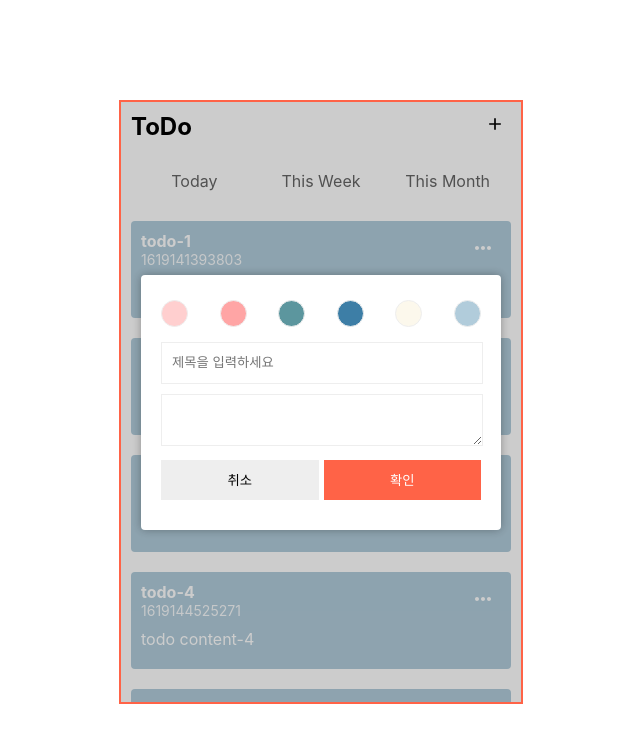
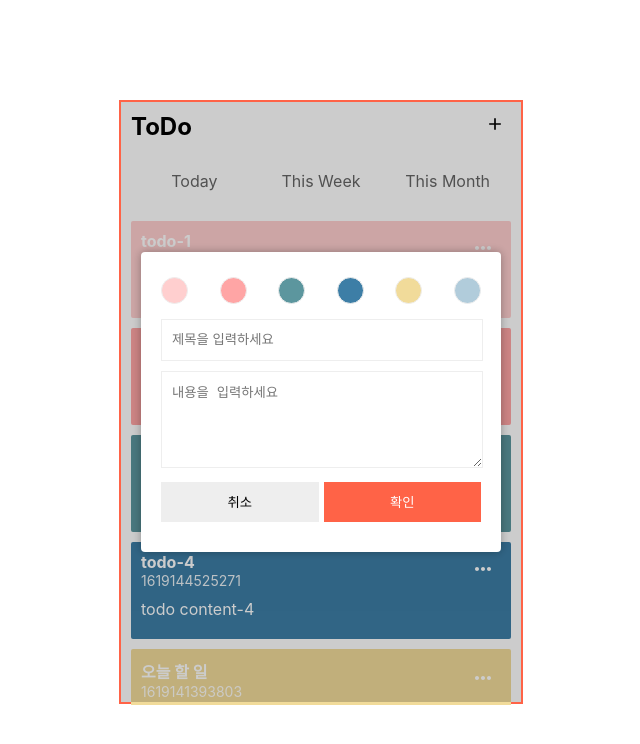
Before and after one commit to yuri0411/todo-list, a React (Create React App) app: page / in a window 1280 px wide. Both pictures are taken after a click on the button 816 px from the left and 126 px from the top of the page. Shown: the top 744 px of the page, without its empty margins (321-961 px from the left). Built offline with nearby package versions, Linux system fonts and the light colour scheme; data requests are answered from the project's data file.

Commit message:
todo list 구현

```diff
--- a/db.json
+++ b/db.json
@@ -4,31 +4,212 @@
       "id": 1,
       "title": "todo-1",
       "content": "todo content-1",
-      "date": 1619141393803
+      "date": 1619141393803,
+      "background": "#ffcfcf"
     },
     {
       "id": 2,
       "title": "todo-2",
       "content": "todo content-2",
-      "date": 1619141462159
+      "date": 1619141462159,
+      "background": "#ffa5a5"
     },
     {
       "id": 3,
       "title": "todo-3",
       "content": "todo content-3",
-      "date": 1619144488386
+      "date": 1619144488386,
+      "background": "#5c969e"
     },
     {
       "id": 4,
       "title": "todo-4",
       "content": "todo content-4",
-      "date": 1619144525271
+      "date": 1619144525271,
+      "background": "#3d7ea6"
     },
     {
       "title": "오늘 할 일",
       "content": "todo content",
       "date": 1619141393803,
-      "id": 5
+      "id": 5,
+      "background": "#f1db9a"
+    },
+    {
+      "id": 6
+    },
+    {
+      "id": 7
+    },
+    {
+      "title": "sdfsd",
+      "content": "fsdf",
+      "id": 8
+    },
+    {
+      "title": "안녕하세요",
+      "content": "안녕하세요",
+      "id": 9
+    },
+    {
+      "title": "dfs",
+      "content": "dfsdf",
+      "date": null,
+      "id": 10
+    },
+    {
+      "title": "sdfs",
+      "content": "sdfsdf",
+      "date": null,
+      "colors": [
+        "#ffcfcf",
+        "#ffa5a5",
+        "#5c969e",
+        "#3d7ea6",
+        "#f1db9a",
+        "#b1ccdb"
+      ],
+      "id": 11
+    },
+    {
+      "title": "ddd",
+      "content": "ddd",
+      "date": null,
+      "colors": [
+        "#ffcfcf",
+        "#ffa5a5",
+        "#5c969e",
+        "#3d7ea6",
+        "#f1db9a",
+        "#b1ccdb"
+      ],
+      "id": 12
+    },
+    {
+      "title": "",
+      "content": "",
+      "date": null,
+      "colors": [
+        "#ffcfcf",
+        "#ffa5a5",
+        "#5c969e",
+        "#3d7ea6",
+        "#f1db9a",
+        "#b1ccdb"
+      ],
+      "id": 13
+    },
+    {
+      "title": "",
+      "content": "",
+      "date": null,
+      "colors": [
+        "#ffcfcf",
+        "#ffa5a5",
+        "#5c969e",
+        "#3d7ea6",
+        "#f1db9a",
+        "#b1ccdb"
+      ],
+      "id": 14
+    },
+    {
+      "title": "",
+      "content": "",
+      "date": null,
+      "colors": [
+        "#ffcfcf",
+        "#ffa5a5",
+        "#5c969e",
+        "#3d7ea6",
+        "#f1db9a",
+        "#b1ccdb"
+      ],
+      "id": 15
+    },
+    {
+      "title": "",
+      "content": "",
+      "date": null,
+      "colors": [
+        "#ffcfcf",
+        "#ffa5a5",
+        "#5c969e",
+        "#3d7ea6",
+        "#f1db9a",
+        "#b1ccdb"
+      ],
+      "id": 16
+    },
+    {
+      "title": "",
+      "content": "",
+      "date": null,
+      "colors": [
+        "#ffcfcf",
+        "#ffa5a5",
+        "#5c969e",
+        "#3d7ea6",
+        "#f1db9a",
+        "#b1ccdb"
+      ],
+      "id": 17
+    },
+    {
+      "title": "",
+      "content": "",
+      "date": null,
+      "colors": [
+        "#ffcfcf",
+        "#ffa5a5",
+        "#5c969e",
+        "#3d7ea6",
+        "#f1db9a",
+        "#b1ccdb"
+      ],
+      "id": 18
+    },
+    {
+      "title": "",
+      "content": "",
+      "date": null,
+      "colors": [
+        "#ffcfcf",
+        "#ffa5a5",
+        "#5c969e",
+        "#3d7ea6",
+        "#f1db9a",
+        "#b1ccdb"
+      ],
+      "id": 19
+    },
+    {
+      "title": "ㅇㅇㅇ",
+      "content": "₩ㅇㅇㅇ",
+      "date": null,
+      "colors": [
+        "#ffcfcf",
+        "#ffa5a5",
+        "#5c969e",
+        "#3d7ea6",
+        "#f1db9a",
+        "#b1ccdb"
+      ],
+      "id": 20
+    },
+    {
+      "title": "hkh",
+      "content": "hhh",
+      "date": null,
+      "colors": [
+        "#ffcfcf",
+        "#ffa5a5",
+        "#5c969e",
+        "#3d7ea6",
+        "#f1db9a",
+        "#b1ccdb"
+      ],
+      "id": 21
     }
   ]
 }
--- a/src/App.css
+++ b/src/App.css
@@ -13,7 +13,6 @@ button:focus, input:focus, textarea:focus {
   position: relative;
   top: 100px;
   left: 50%;
-  overflow: hidden;
   width: 400px;
   height: 600px;
   margin-left: -200px;
@@ -60,8 +59,8 @@ button:focus, input:focus, textarea:focus {
 /* TodoItem */
 .item-wrapper {
   background: #b1ccdb;
-  border-radius: 4px;
-  margin-bottom: 20px;
+  border-radius: 2px;
+  margin-bottom: 10px;
   padding: 10px;
 }
 .item-wrapper:last-child {
--- a/src/components/Dropdown.js
+++ b/src/components/Dropdown.js
@@ -1,38 +1,54 @@
-import React, {useState} from 'react';
-import {MdMoreHoriz} from "react-icons/md";
+import React, { useState } from 'react'
+import { MdMoreHoriz } from 'react-icons/md'
+import axios from 'axios'
 
-
-const list =[
+const Dropdown = ({ selected }) => {
+    const list = [
         {
             item: '편집',
+            action: () => {
+                console.log('edit')
+            },
         },
         {
             item: '삭제',
-    }
+            action: () => {
+                onRemove()
+            },
+        },
     ]
-const Dropdown = ({ selected }) => {
-
     const [openTooltip, setOpenTooltip] = useState(false)
     const tooltip = () => {
         setOpenTooltip(!openTooltip)
     }
-    return(
+    const onRemove = () => {
+        axios
+            .delete('http://localhost:5000/todo')
+            .then(function (response) {
+                console.log(response.data)
+            })
+            .catch(function (error) {
+                console.log(error)
+            })
+    }
+    return (
         <div className="dropdown-wrapper">
             <button onClick={tooltip}>
                 <MdMoreHoriz size={24} color="white" />
             </button>
-            { openTooltip
-                ? (
+            {openTooltip ? (
                 <div className="dropdown-wrapper-content">
-                        {list.map((item) => (
-                            <div className="dropdown-wrapper-content-item">
+                    {list.map((item, i) => (
+                        <div
+                            key={i}
+                            className="dropdown-wrapper-content-item"
+                            onClick={item.action}
+                        >
                             {item.item}
                         </div>
                     ))}
                 </div>
-                )
-                : null
-            }
+            ) : null}
         </div>
     )
 }
--- a/src/components/Modal.js
+++ b/src/components/Modal.js
@@ -1,36 +1,96 @@
-import React from 'react';
+import React, { useEffect, useRef, useState } from 'react'
+import axios from 'axios'
+import dayjs from 'dayjs'
 
-const Popover = (props) => {
-    const { open, close } = props;
-    const onSubmit = () => {
-        console.log('submit')
+const colors = [
+    '#ffcfcf',
+    '#ffa5a5',
+    '#5c969e',
+    '#3d7ea6',
+    '#f1db9a',
+    '#b1ccdb',
+]
+const date = dayjs('')
+
+const Popover = props => {
+    const { open, close } = props
+    const [values, setValues] = useState({
+        title: '',
+        content: '',
+    })
+    const { title, content } = values
+    const nextId = useRef(6)
+
+    const onChange = e => {
+        const { value, name } = e.target
+        setValues({
+            ...values,
+            [name]: value,
+        })
     }
-    const colors = ['#ffcfcf', '#ffa5a5', '#5c969e', '#3d7ea6', '#fcf8ec', '#b1ccdb'];
 
-    return(
+    const onClose = () => {
+        close(false)
+        setValues('')
+    }
+
+    const onSubmit = e => {
+        e.preventDefault()
+
+        axios
+            .post('http://localhost:5000/todo', {
+                title,
+                content,
+                date,
+                colors,
+            })
+            .then(function (response) {
+                console.log(response.data)
+            })
+            .catch(function (error) {
+                console.log(error)
+            })
+        nextId.current += 1
+        setValues('')
+        close(false)
+    }
+
+    return (
         <>
             {open ? (
                 <div className="popover-wrapper">
                     <div className="popover-wrapper-container">
                         <div className="color-picker">
-                            {colors.map((index) => (
-                                <div style={{background: index}}/>
+                            {colors.map(index => (
+                                <div
+                                    key={index}
+                                    style={{
+                                        background: index,
+                                    }}
+                                />
                             ))}
                         </div>
-                        <input placeholder="제목을 입력하세요"/>
-                        <textarea />
+                        <input
+                            placeholder="제목을 입력하세요"
+                            name="title"
+                            value={title}
+                            onChange={onChange}
+                        />
+                        <textarea
+                            name="content"
+                            value={content}
+                            onChange={onChange}
+                            rows="5"
+                            cols="33"
+                            placeholder="내용을 입력하세요"
+                        />
                         <div className="button-group">
-                            <button onClick={close}>
-                                취소
-                            </button>
-                            <button onClick={onSubmit}>
-                                확인
-                            </button>
+                            <button onClick={onClose}>취소</button>
+                            <button onClick={onSubmit}>확인</button>
                         </div>
                     </div>
                 </div>
-                ) : null
-            }
+            ) : null}
         </>
     )
 }
--- a/src/components/TodoItem.js
+++ b/src/components/TodoItem.js
@@ -1,9 +1,9 @@
 import React, { useState } from 'react'
 import Dropdown from './Dropdown'
 
-const TodoItem = ({ id, title, content, date }) => {
+const TodoItem = ({ title, content, date, background }) => {
     return (
-        <div className="item-wrapper">
+        <div className="item-wrapper" style={{ background: background }}>
             <div className="item-wrapper-header">
                 <div className="item-wrapper-title">
                     {title}
--- a/src/components/TodoItemList.js
+++ b/src/components/TodoItemList.js
@@ -16,13 +16,16 @@ const TodoItemList = () => {
             })
     }, [])
     console.log(todos)
+
     return (
         <div>
-            {todos.map(item => (
+            {todos.map((item, id) => (
                 <TodoItem
+                    key={id}
                     title={item.title}
                     content={item.content}
                     date={item.date}
+                    background={item.background}
                 />
             ))}
         </div>
```
Also changed, not shown: src/App.js (+4 -5 lines), src/TodoContext.js (added, +43 -0 lines). Lines whose indentation alone changed are shown as unchanged.
